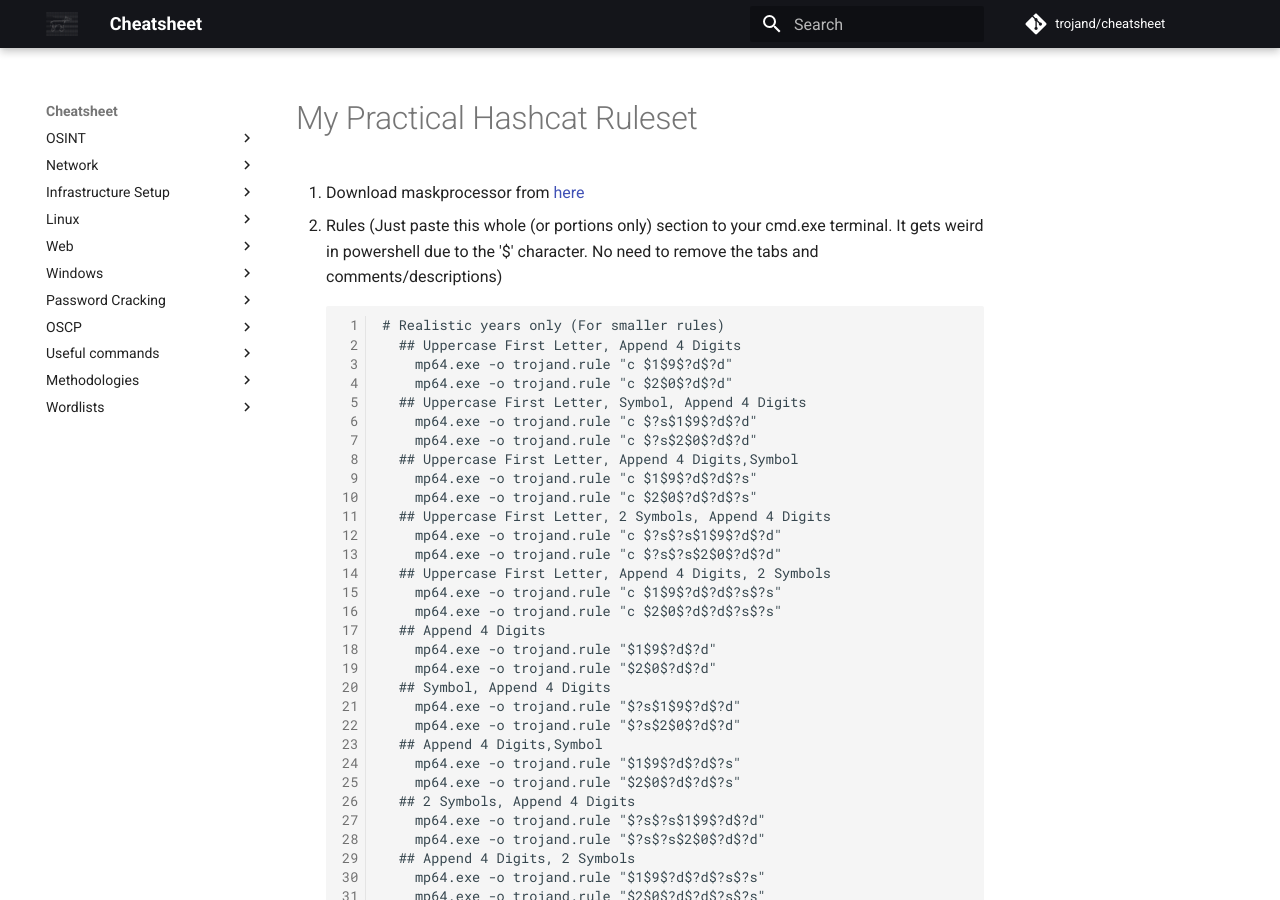
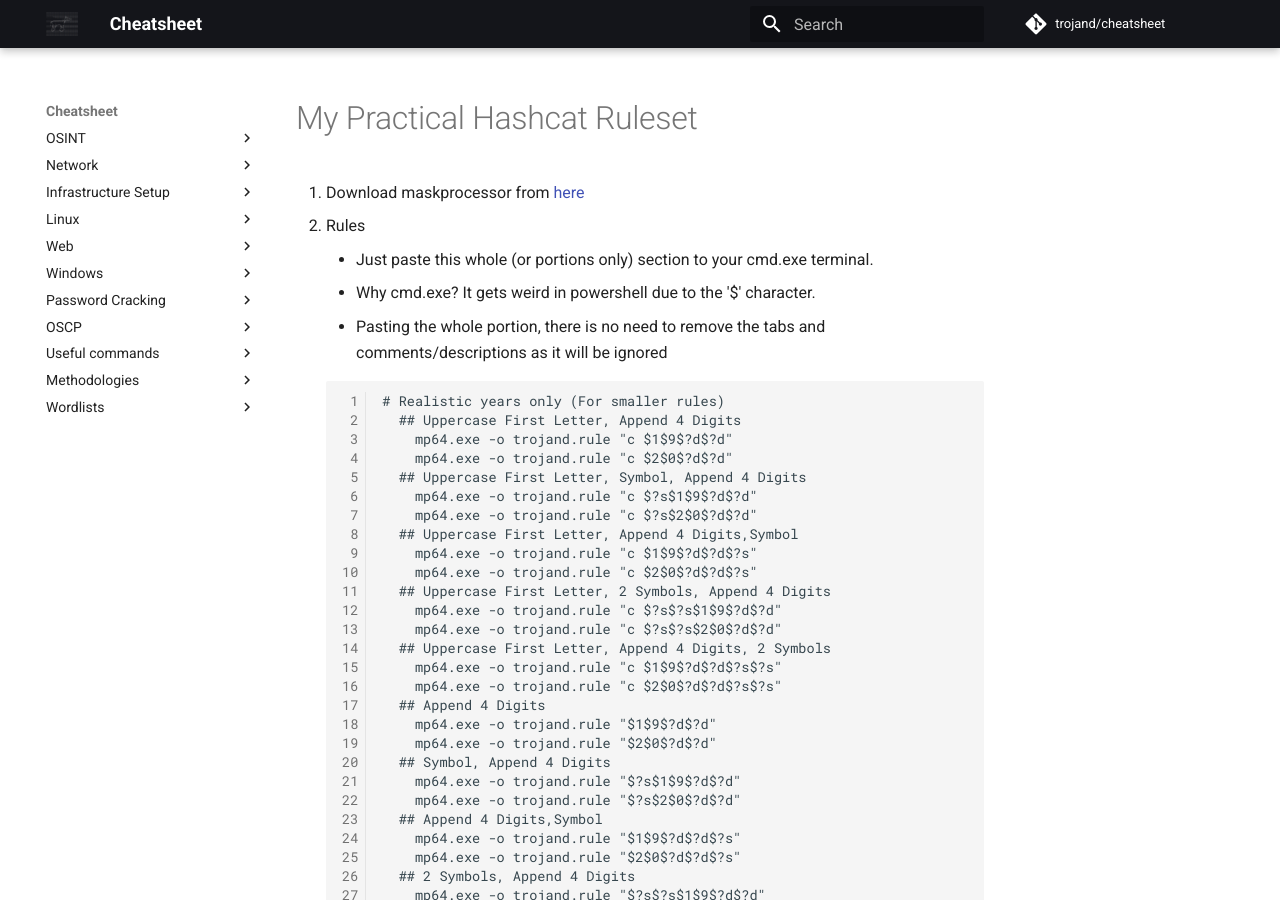
Before and after one commit to trojand/cheatsheet, an MkDocs documentation site: the page built from docs/Password_Cracking/Hashcat_Practical_Ruleset.md, in a window 1280 px wide and 900 px high. Built offline with MkDocs 1.6.1 and Material for MkDocs 9.7.7, drawn with Linux system fonts in a browser that asks for light colours; comment, search, counter and statistics services are not loaded.

Commit message:
Update Hashcat_Practical_Ruleset.md

````diff
--- a/docs/Password_Cracking/Hashcat_Practical_Ruleset.md
+++ b/docs/Password_Cracking/Hashcat_Practical_Ruleset.md
@@ -1,7 +1,10 @@
 # My Practical Hashcat Ruleset
 
 1. Download maskprocessor from [here](https://github.com/hashcat/maskprocessor/releases/)
-1. Rules (Just paste this whole (or portions only) section to your cmd.exe terminal. It gets weird in powershell due to the '$' character. No need to remove the tabs and comments/descriptions)
+1. Rules
+    * Just paste this whole (or portions only) section to your cmd.exe terminal.
+    * Why cmd.exe? It gets weird in powershell due to the '$' character.
+    * Pasting the whole portion, there is no need to remove the tabs and comments/descriptions as it will be ignored
 
       ```
       # Realistic years only (For smaller rules)
````
